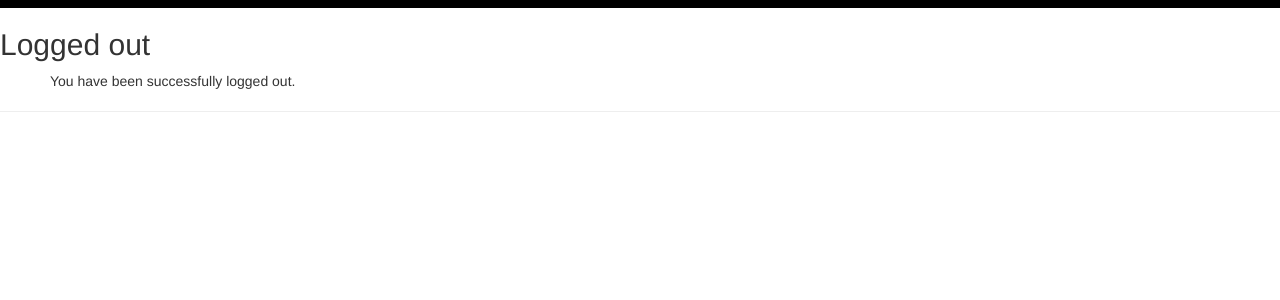
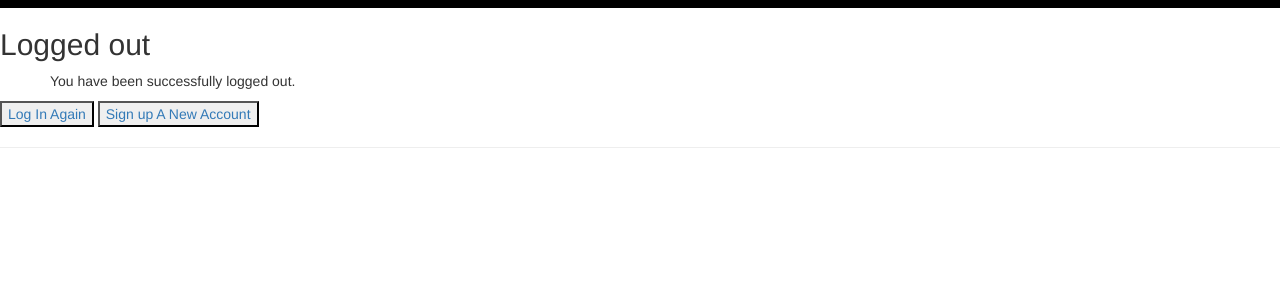
Before and after one commit to ChristinaDRoberts/chat-app, a Django app: page /accounts/logout in a window 1280 px wide. Shown: the top 300 px of the page. Run offline with Django 3.2, Linux system fonts and the light colour scheme; some libraries are stand-ins or nearby versions.

Commit message:
signup pages route buttons working correctly

```diff
--- a/account/templates/registration/base.html
+++ b/account/templates/registration/base.html
@@ -14,8 +14,7 @@
   </header>
   <main>
       <div>
-
-        {% block content %}
+          {% block content %}
         {% endblock %}
       </div>
   </main>
--- a/account/templates/registration/login.html
+++ b/account/templates/registration/login.html
@@ -10,5 +10,6 @@
       <input type="hidden" value="{% url 'chat' %}" name='next'>
     {{ form.as_p }}
     <button type="submit"> Login </button>
+  <button type="submit"><a href="{% url 'account:login' %}">Sign up</a></button>
   </form>
 {% endblock %}
--- a/account/templates/registration/logout.html
+++ b/account/templates/registration/logout.html
@@ -5,5 +5,6 @@
 {% block content %}
   <h2>Logged out</h2>
   <p>You have been successfully logged out.</p>
-{#  <p><a href="{% url 'login' %}">Log in</a> again.</p>#}
+  <button type="submit"><a href="{% url 'account:login' %}">Log In Again</a></button>
+    <button type="submit"><a href="{% url 'account:signup' %}">Sign up A New Account</a></button>
 {% endblock %}
--- a/account/templates/registration/signup.html
+++ b/account/templates/registration/signup.html
@@ -6,7 +6,7 @@
   <form method="post">
     {% csrf_token %}
     {{ form.as_p }}
-    <button type="submit">Sign up</button>
-      <a href="{% url 'users:login' %}">click</a>
+      <button type="submit"><a href="{% url 'account:login' %}">Sign up</a></button>
+
   </form>
 {% endblock %}
--- a/account/urls.py
+++ b/account/urls.py
@@ -9,7 +9,7 @@ from django.contrib.auth.views import LoginView, LogoutView
 from . import views
 from django.urls import path
 
-app_name = "users"
+app_name = "account"
 
 urlpatterns = [
   path('login/', LoginView.as_view(template_name='registration/login.html'), name="login"),
```
